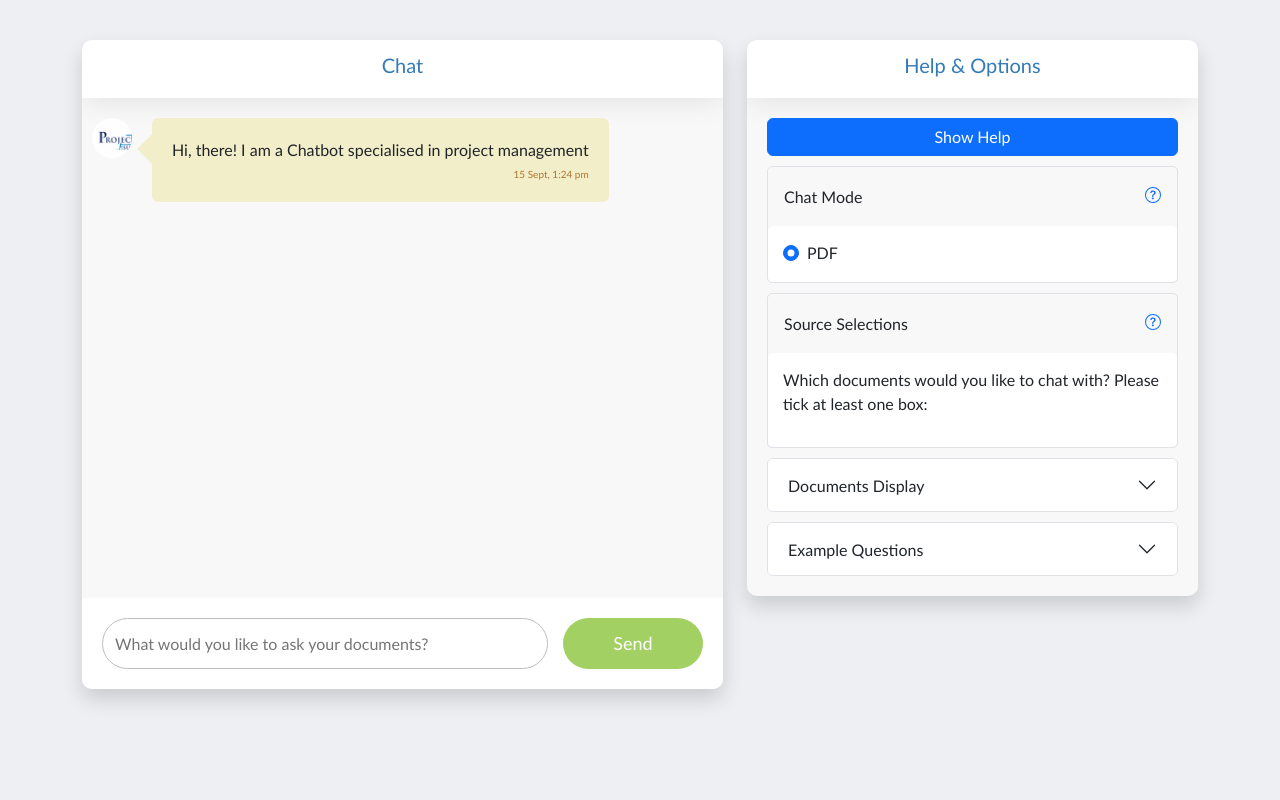
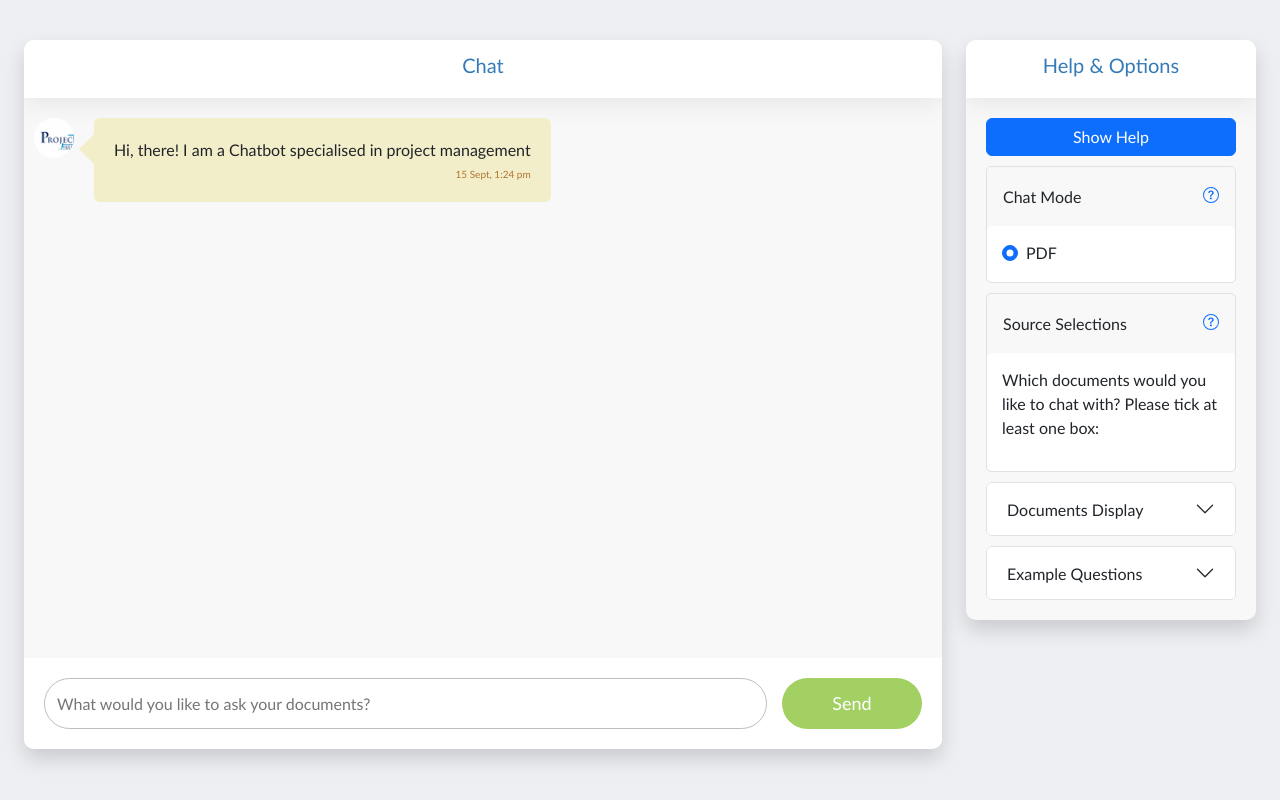
Before and after one commit to lawrencerowland/PS-Chat, a Flask app: page / in a window 1280 px wide. Run offline with Flask 3, Linux system fonts and the light colour scheme; some libraries are stand-ins or nearby versions.

Commit message:
add wide layout

```diff
--- a/static/main.css
+++ b/static/main.css
@@ -15,6 +15,11 @@ body {
 
 /* layout and common global classes */
 /* ---------------------------------------------------------------------- */
+
+.main-row {
+	width: 100%;
+	max-width: 1800px;
+}
 
 .chat_window {
 	border-radius: 10px;
@@ -44,6 +49,7 @@ body {
 	padding: 20px 10px 0 10px;
 	margin: 0;
 	height: 500px;
+	min-height: 70vh;
 	overflow: scroll;
 }
 
--- a/templates/bot.html
+++ b/templates/bot.html
@@ -45,12 +45,12 @@
 		</div>
 	</div>
 
-	<div class="container">
+	<div class="container-fluid d-flex justify-content-center">
 
-		<div class="row padded_row">
+		<div class="row padded_row main-row">
 
 			<!-- right side content -->
-			<div class="col-md-7">
+			<div class="col">
 
 				<div class="chat_window">
 
@@ -78,7 +78,7 @@
 			</div>
 
 			<!-- left side content -->
-			<div class="col-md-5">
+			<div class="col-lg-12 col-xl-3">
 				<div class="chat_window">
 
 					<div class="top_menu">
```
